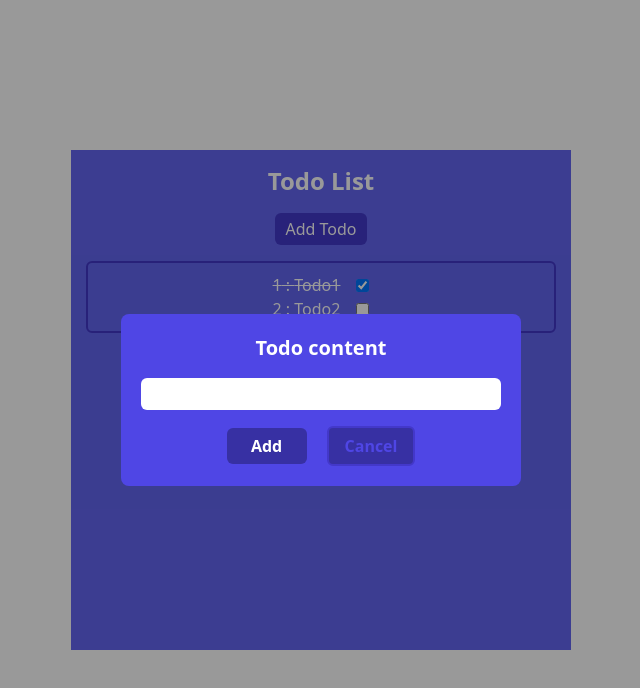
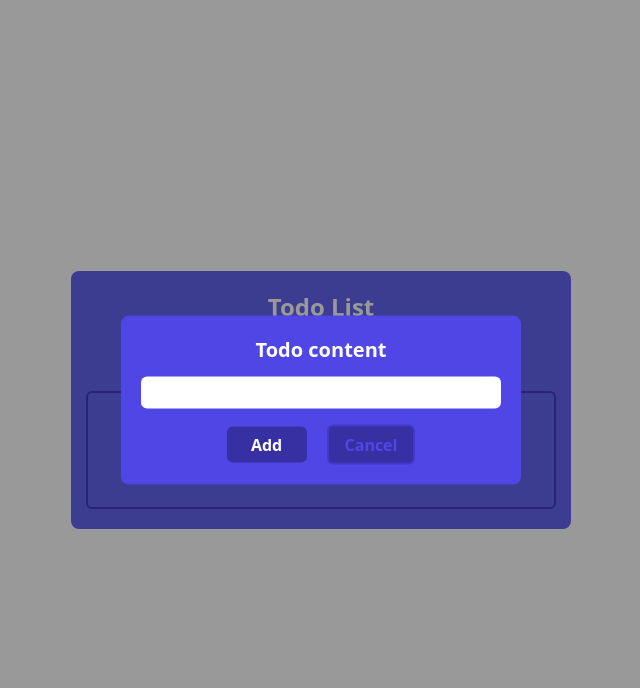
Before and after one commit to kien108/BV_PROBATION_TRANING, a React (Create React App) app: page / in a window 1280 px wide. Both pictures are taken after a click on the button "Add Todo". Shown: the top 688 px of the page, without its empty margins (319-959 px from the left). Built offline with nearby package versions, Linux system fonts and the light colour scheme.

Commit message:
done todo-ver1 useState

```diff
--- a/src/components/Modal.jsx
+++ b/src/components/Modal.jsx
@@ -1,49 +1,27 @@
 import React, { useState } from "react";
 
 const Modal = (props) => {
-   return <div className="bg-black/40 fixed inset-0">{props.children}</div>;
+   const handelCloseModal = (e) => {
+      if (props.onClose) props.onClose();
+   };
+   return (
+      <div>
+         <div
+            className="bg-black/40 fixed inset-0 z-10"
+            onClick={handelCloseModal}
+         ></div>
+         {props.children}
+      </div>
+   );
 };
 
 export default Modal;
 
 export const ModalContent = (props) => {
-   const [todo, setTodo] = useState("");
-
-   const btnStyle =
-      "rounded-md bg-indigo-800 px-4 py-[6px] font-semibold min-w-[80px]";
    return (
       <div
-         className={`absolute top-[50%] left-[50%] translate-x-[-50%] translate-y-[-50%] bg-indigo-600 ${props.className} rounded-lg w-[400px]`}
+         className={`absolute top-[50%] left-[50%] translate-x-[-50%] translate-y-[-50%] bg-indigo-600 ${props.className} rounded-lg w-[400px] z-20`}
       >
-         <label htmlFor="" className="text-xl font-bold mb-[1rem]">
-            Todo content
-         </label>
-         <input
-            value={todo}
-            onChange={(e) => setTodo(e.target.value)}
-            type="text"
-            className="block w-full px-[10px] py-[4px] text-black rounded-md"
-         />
-         <div className="actions flex items-center gap-5 mt-4">
-            <button
-               className={`${btnStyle}`}
-               onClick={() =>
-                  props.addTodo({
-                     id: props.id + 1,
-                     title: todo,
-                     progress: true,
-                  })
-               }
-            >
-               Add
-            </button>
-            <button
-               className={`${btnStyle} bg-gray-50 text-indigo-600 border-[2px] border-indigo-700`}
-            >
-               Cancel
-            </button>
-         </div>
-
          {props.children}
       </div>
    );
--- a/src/components/Todo.jsx
+++ b/src/components/Todo.jsx
@@ -2,10 +2,10 @@ import React from "react";
 
 const Todo = (props) => {
    const { todo } = props;
-
+   const taskDone = `line-through text-gray-400`;
    return (
-      <li className="flex items-center justify-center gap-4">
-         <span className={`${todo.progress ? "line-through" : ""}`}>
+      <li className="flex items-center justify-center gap-4 text-[18px]">
+         <span className={`${todo.progress ? "" : taskDone}`}>
             {todo.id} : {todo.title}
          </span>
 
--- a/src/components/Todos.jsx
+++ b/src/components/Todos.jsx
@@ -1,4 +1,4 @@
-import React, { useState } from "react";
+import React, { useCallback, useEffect, useState } from "react";
 import Modal, { ModalContent } from "./Modal";
 import Todo from "./Todo";
 
@@ -31,20 +31,26 @@ const Todos = () => {
 
    const addTodo = (todo) => {
       setTodos((prev) => [...prev, todo]);
+      setShowAddTodo(false);
    };
 
+   const closeTodo = useCallback(() => {
+      setShowAddTodo(false);
+   }, [showAddTodo]);
+
    console.log(todos);
+
    return (
-      <div className="bg-indigo-500 w-[500px] h-[500px] text-white p-[15px]">
+      <div className="bg-indigo-500 w-[500px] text-white px-[15px] py-[20px] rounded-lg">
          <h1 className="font-bold text-2xl mb-[1rem]">Todo List</h1>
          <button
-            className="cursor-pointer bg-indigo-700 rounded-md px-[10px] py-[4px] mb-[1rem]"
+            className="cursor-pointer bg-indigo-700 rounded-lg px-[12px] py-[6px] mb-[1rem]"
             onClick={() => setShowAddTodo((prev) => !prev)}
          >
             Add Todo
          </button>
 
-         <div className="todos border-[2px] rounded-md border-indigo-700 py-[10px]">
+         <div className="todos border-[2px] rounded-md border-indigo-700 py-[30px]">
             {todos?.length > 0 &&
                todos.map((todo, index) => (
                   <Todo key={index} todo={todo} onChange={handelChangeStatus} />
@@ -52,16 +58,71 @@ const Todos = () => {
          </div>
 
          {showAddTodo && (
-            <Modal>
-               <ModalContent
-                  className="flex items-center flex-col p-[20px]"
-                  addTodo={addTodo}
-                  id={todos.length}
-               />
+            <Modal onClose={closeTodo}>
+               <ModalContent className="flex items-center flex-col p-[20px]">
+                  <TodoModal
+                     addTodo={addTodo}
+                     id={todos.length}
+                     onClose={closeTodo}
+                  />
+               </ModalContent>
             </Modal>
          )}
       </div>
    );
 };
 
+const TodoModal = (props) => {
+   const [todo, setTodo] = useState("");
+
+   const btnStyle =
+      "rounded-md bg-indigo-800 px-4 py-[6px] font-semibold min-w-[80px]";
+
+   const handelAddTodo = (todo) => {
+      props.addTodo({
+         id: props.id + 1,
+         title: todo,
+         progress: true,
+      });
+   };
+   useEffect(() => {
+      const triggerEnter = (e) => {
+         if (e.keyCode === 13) {
+            handelAddTodo(todo);
+         }
+      };
+
+      document.addEventListener("keyup", triggerEnter);
+
+      return () => document.removeEventListener("keyup", triggerEnter);
+   }, [todo]);
+   return (
+      <div className="w-full">
+         <label htmlFor="" className="text-xl font-bold mb-[0.8rem] block">
+            Todo content
+         </label>
+         <input
+            value={todo}
+            onChange={(e) => setTodo(e.target.value)}
+            type="text"
+            className="block w-full px-[10px] py-[4px] text-black rounded-md"
+         />
+         <div className="actions flex items-center gap-5 mt-4 w-full justify-center">
+            <button
+               className={`${btnStyle}`}
+               onClick={() => handelAddTodo(todo)}
+            >
+               Add
+            </button>
+            <button
+               className={`${btnStyle} bg-gray-50 text-indigo-600 border-[2px] border-indigo-700`}
+               onClick={() => (props.onClose ? props.onClose() : null)}
+            >
+               Cancel
+            </button>
+         </div>
+      </div>
+   );
+};
+
 export default Todos;
```
Also changed, not shown: 1 other file (tests, documents, lock files or other folders).
